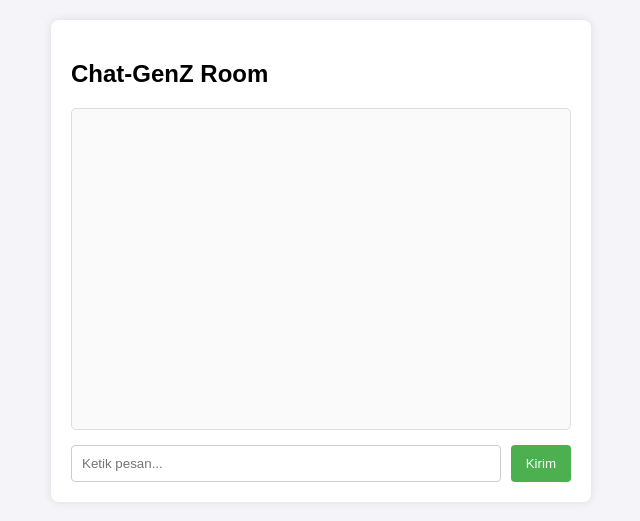
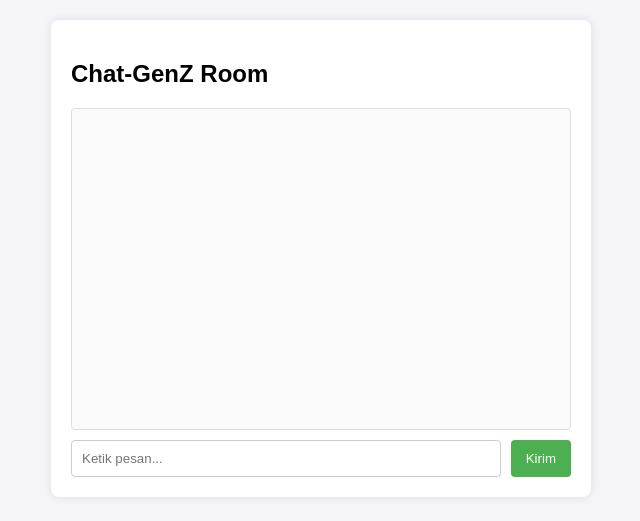
Before and after one commit to myasinrc-dot/Chat-GenZ, a Flask app: page / in a window 1280 px wide. Shown: the top 521 px of the page, without its empty margins (319-959 px from the left). Run offline with Flask 3, Linux system fonts and the light colour scheme; some libraries are stand-ins or nearby versions.

```diff
--- a/templates/index.html
+++ b/templates/index.html
@@ -9,7 +9,7 @@
     <style>
         body { font-family: Arial, sans-serif; margin: 20px; background: #f4f4f9; }
         #chat-container { max-width: 500px; margin: auto; background: white; padding: 20px; border-radius: 8px; box-shadow: 0px 0px 10px rgba(0,0,0,0.1); }
-        #boxChat { list-style-type: none; padding: 0; height: 300px; overflow-y: scroll; border: 1px solid #ddd; margin-bottom: 15px; padding: 10px; border-radius: 5px; background: #fafafa; }
+        #boxChat { list-style-type: none; padding: 0; height: 300px; overflow-y: scroll; border: 1px solid #ddd; padding: 10px; border-radius: 4px; margin-bottom: 10px; background: #fafafa; }
         #boxChat li { padding: 8px; margin-bottom: 5px; background: #e2f0cb; border-radius: 4px; }
         .input-group { display: flex; gap: 10px; }
         input[type="text"] { flex: 1; padding: 10px; border: 1px solid #ccc; border-radius: 4px; }
```
